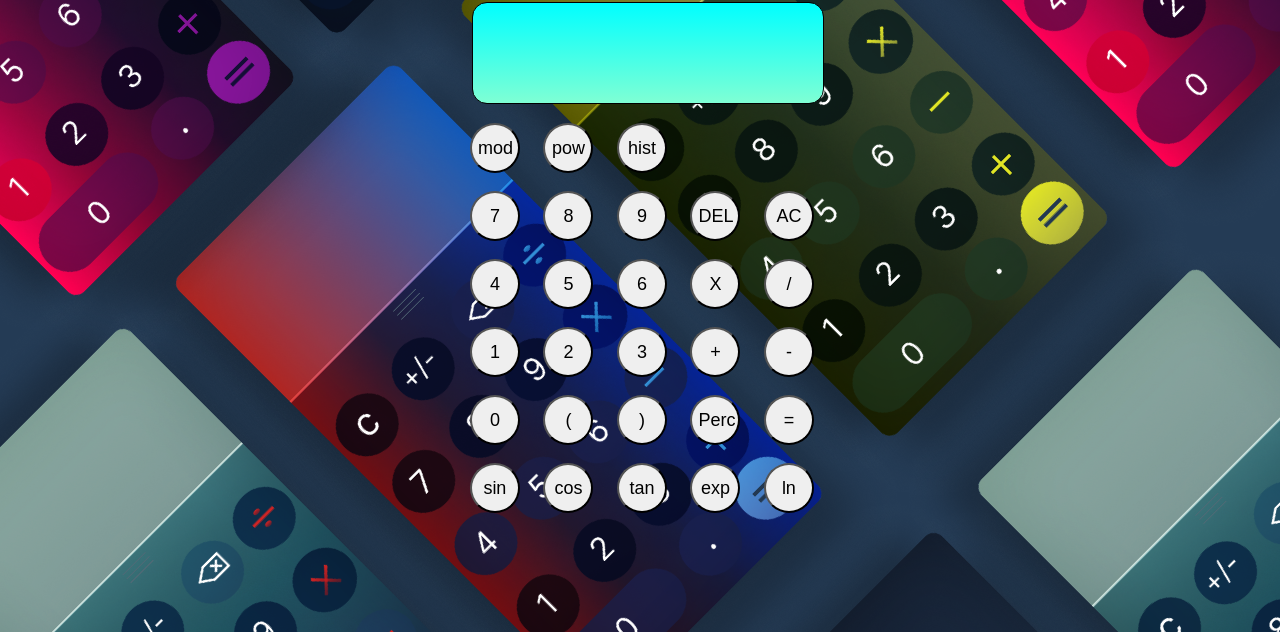
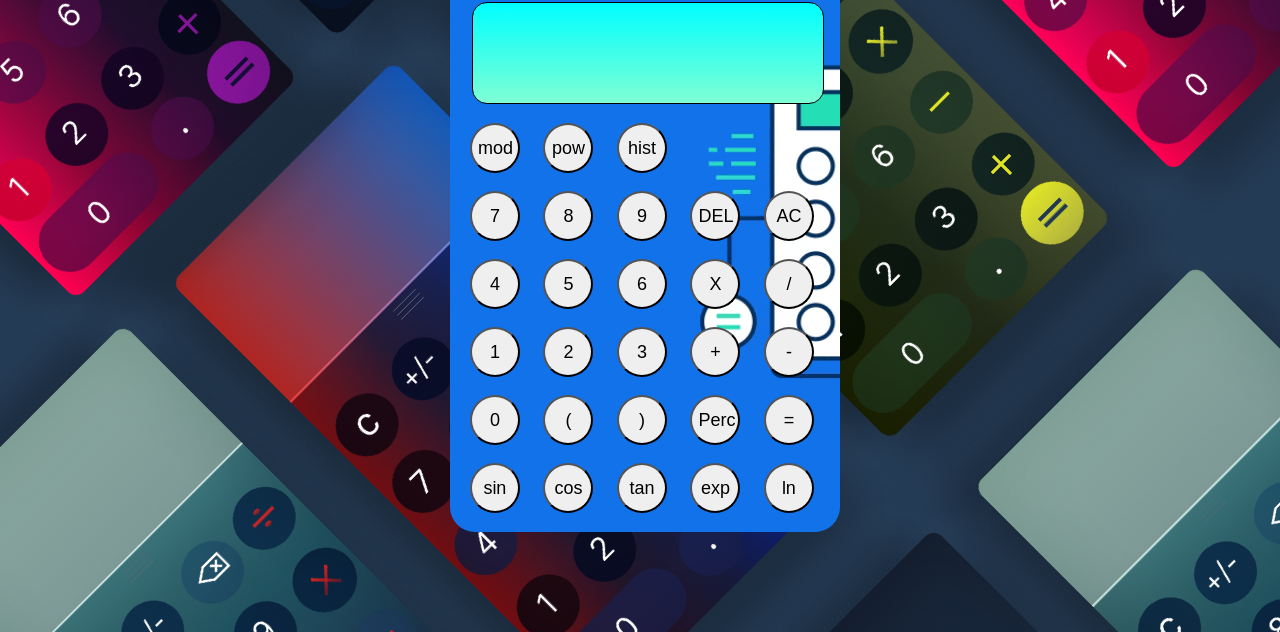
Before and after one commit to PVRNSurendra/MyProject1, a plain HTML site: page index.html in a window 1280 px wide. Shown: the part 168-800 px from the top of the page. Drawn offline with Linux system fonts and the light colour scheme.

Commit message:
Update MathematicalOperations.css

```diff
--- a/MathematicalOperations.css
+++ b/MathematicalOperations.css
@@ -10,7 +10,7 @@ button:hover{
 #par {
     width: 390px;
     height: 620px;
-    background-image: url(Calculator.png);
+    background-image: url(Calcu.gif);
     background-size: cover;
     border-radius: 25px;
     position: relative;
```
